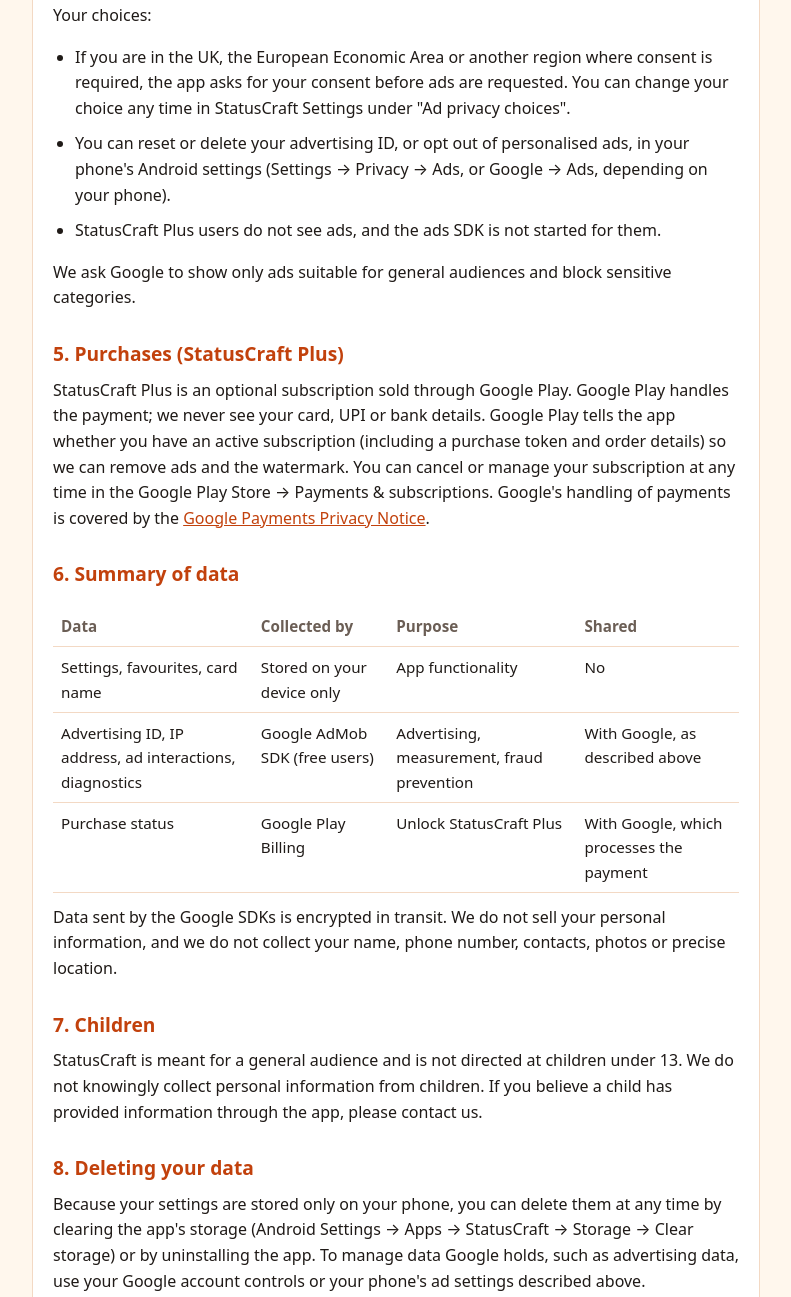
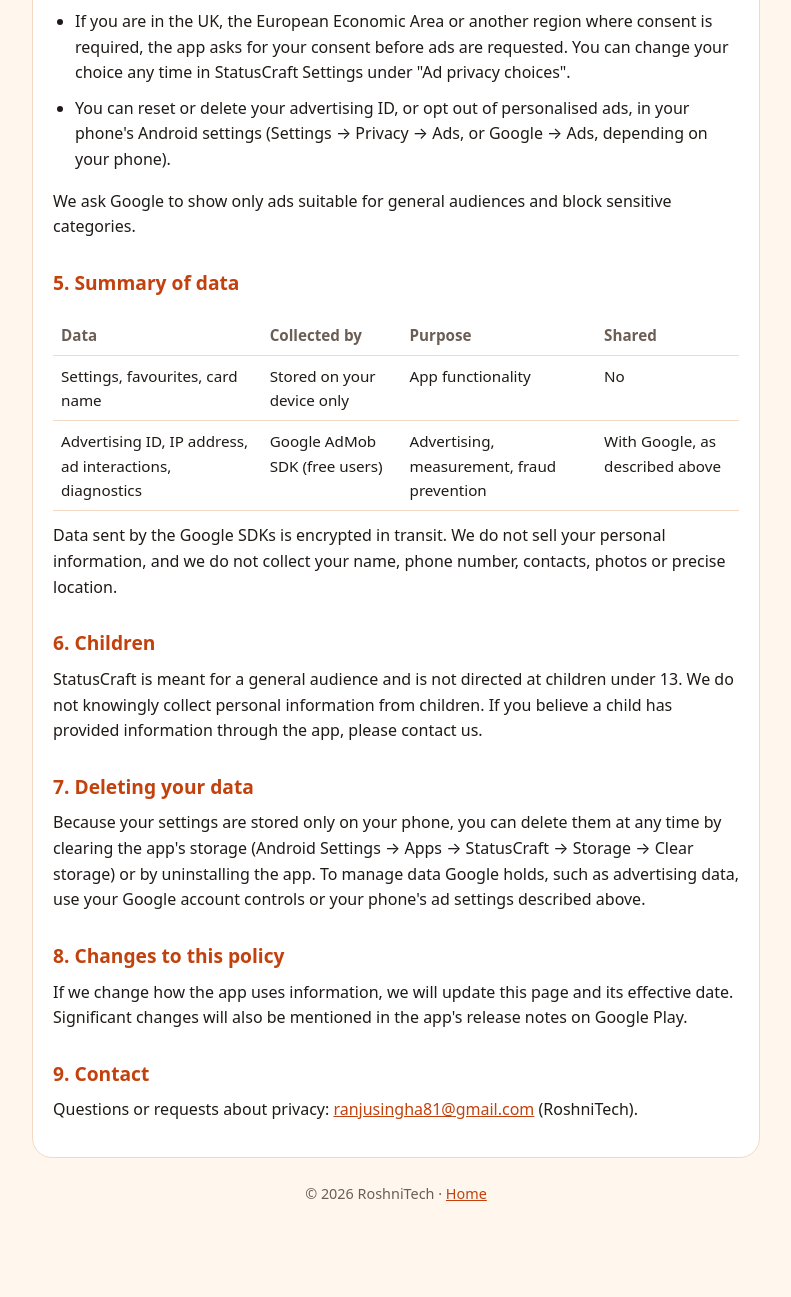
Before and after one commit to Ranju82/ranju82.github.io, a plain HTML site: page statuscraft/privacy.html in a window 1280 px wide. Shown: the part 1397-2694 px from the top of the page, without its empty margins (244-1035 px from the left). After the commit the page ends 2666 px from the top, so only its background shows below. Drawn offline with Linux system fonts and the light colour scheme.

Commit message:
Privacy policy: remove StatusCraft Plus until it launches

```diff
--- a/statuscraft/privacy.html
+++ b/statuscraft/privacy.html
@@ -30,7 +30,7 @@
 <main>
 <div class="card">
 <h1>StatusCraft Privacy Policy</h1>
-<p class="meta">Developer: RoshniTech &middot; App: StatusCraft (com.rtech.statuscraft) &middot; Effective: 27 October 2026</p>
+<p class="meta">Developer: RoshniTech &middot; App: StatusCraft (com.rtech.statuscraft) &middot; Effective: 28 October 2026</p>
 
 <p>StatusCraft helps you make and share quotes, Good Morning wishes, festival greetings and status images in many Indian languages. This policy explains what information the app uses, why, and the choices you have. We have kept the app simple: there is no sign-up, no account and no StatusCraft server that stores your data.</p>
 
@@ -41,7 +41,6 @@
   <li>Quotes you save as favourites</li>
   <li>The name you choose to add to your cards (for example "With love, Priya")</li>
   <li>Simple counters, such as how many times you have shared, used to show tips at the right moment</li>
-  <li>Whether you have StatusCraft Plus, so the app can start without ads even when offline</li>
 </ul>
 <p>If Android backup is turned on for your Google account, Android may include these settings in your device backup. That backup is handled by Google under your Google account settings, not by us.</p>
 
@@ -64,34 +63,29 @@
 <ul>
   <li>If you are in the UK, the European Economic Area or another region where consent is required, the app asks for your consent before ads are requested. You can change your choice any time in StatusCraft Settings under "Ad privacy choices".</li>
   <li>You can reset or delete your advertising ID, or opt out of personalised ads, in your phone's Android settings (Settings &rarr; Privacy &rarr; Ads, or Google &rarr; Ads, depending on your phone).</li>
-  <li>StatusCraft Plus users do not see ads, and the ads SDK is not started for them.</li>
 </ul>
 <p>We ask Google to show only ads suitable for general audiences and block sensitive categories.</p>
 
-<h2>5. Purchases (StatusCraft Plus)</h2>
-<p>StatusCraft Plus is an optional subscription sold through Google Play. Google Play handles the payment; we never see your card, UPI or bank details. Google Play tells the app whether you have an active subscription (including a purchase token and order details) so we can remove ads and the watermark. You can cancel or manage your subscription at any time in the Google Play Store &rarr; Payments &amp; subscriptions. Google's handling of payments is covered by the <a href="https://payments.google.com/payments/apis-secure/u/0/get_legal_document?ldo=0&amp;ldt=privacynotice">Google Payments Privacy Notice</a>.</p>
-
-<h2>6. Summary of data</h2>
+<h2>5. Summary of data</h2>
 <div class="table-wrap">
 <table>
   <tr><th>Data</th><th>Collected by</th><th>Purpose</th><th>Shared</th></tr>
   <tr><td>Settings, favourites, card name</td><td>Stored on your device only</td><td>App functionality</td><td>No</td></tr>
   <tr><td>Advertising ID, IP address, ad interactions, diagnostics</td><td>Google AdMob SDK (free users)</td><td>Advertising, measurement, fraud prevention</td><td>With Google, as described above</td></tr>
-  <tr><td>Purchase status</td><td>Google Play Billing</td><td>Unlock StatusCraft Plus</td><td>With Google, which processes the payment</td></tr>
 </table>
 </div>
 <p>Data sent by the Google SDKs is encrypted in transit. We do not sell your personal information, and we do not collect your name, phone number, contacts, photos or precise location.</p>
 
-<h2>7. Children</h2>
+<h2>6. Children</h2>
 <p>StatusCraft is meant for a general audience and is not directed at children under 13. We do not knowingly collect personal information from children. If you believe a child has provided information through the app, please contact us.</p>
 
-<h2>8. Deleting your data</h2>
+<h2>7. Deleting your data</h2>
 <p>Because your settings are stored only on your phone, you can delete them at any time by clearing the app's storage (Android Settings &rarr; Apps &rarr; StatusCraft &rarr; Storage &rarr; Clear storage) or by uninstalling the app. To manage data Google holds, such as advertising data, use your Google account controls or your phone's ad settings described above.</p>
 
-<h2>9. Changes to this policy</h2>
+<h2>8. Changes to this policy</h2>
 <p>If we change how the app uses information, we will update this page and its effective date. Significant changes will also be mentioned in the app's release notes on Google Play.</p>
 
-<h2>10. Contact</h2>
+<h2>9. Contact</h2>
 <p>Questions or requests about privacy: <a href="mailto:ranjusingha81@gmail.com">ranjusingha81@gmail.com</a> (RoshniTech).</p>
 </div>
 <footer>&copy; 2026 RoshniTech &middot; <a href="../">Home</a></footer>
```
